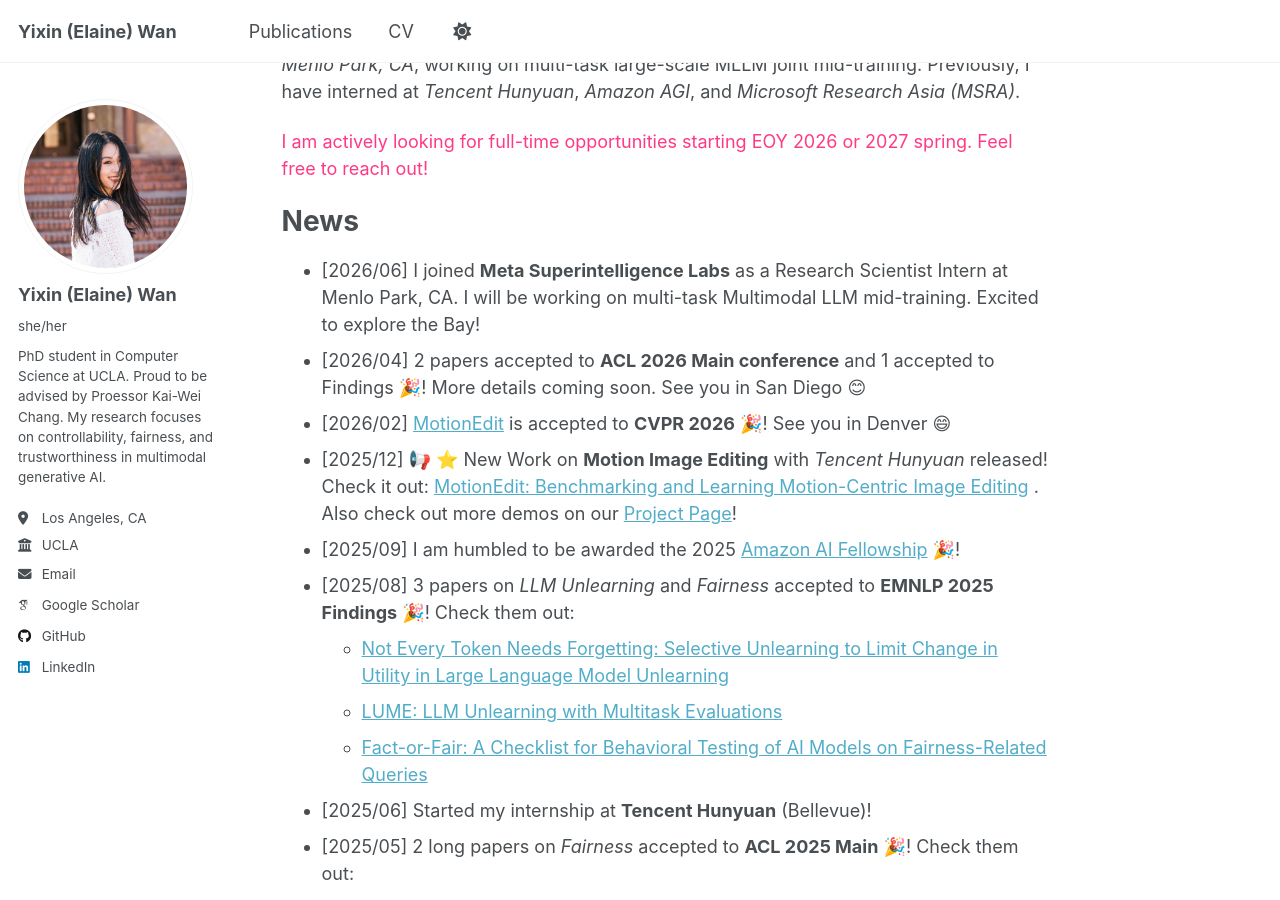
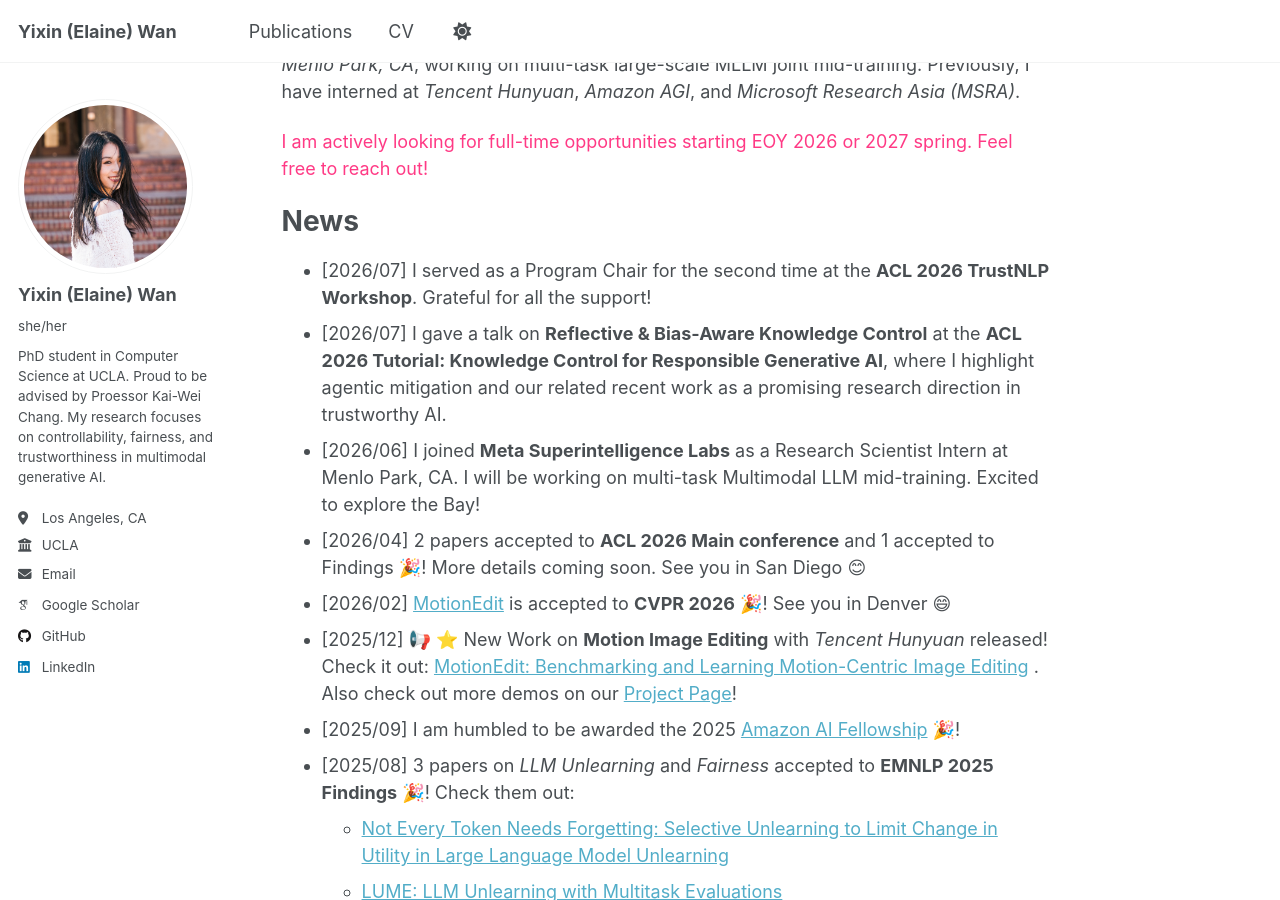
Before and after one commit to elainew728/elainew728.github.io, a Jekyll site: the page built from _pages/about.md, in a window 1280 px wide and 900 px high, scrolled down 330 px. Built offline with Jekyll 4.4.1, drawn with Linux system fonts in a browser that asks for light colours; some web fonts are replaced; a script that is not in the unit is left out.

Commit message:
Update news

```diff
--- a/_pages/about.md
+++ b/_pages/about.md
@@ -15,6 +15,8 @@ I have joined **Meta Superintelligence Labs** as a Research Scientist Intern in
 
 News
 ======
+* [2026/07] I served as a Program Chair for the second time at the **ACL 2026 TrustNLP Workshop**. Grateful for all the support!
+* [2026/07] I gave a talk on **Reflective & Bias-Aware Knowledge Control** at the **ACL 2026 Tutorial: Knowledge Control for Responsible Generative AI**, where I highlight agentic mitigation and our related recent work as a promising research direction in trustworthy AI.
 * [2026/06] I joined **Meta Superintelligence Labs** as a Research Scientist Intern at Menlo Park, CA. I will be working on multi-task Multimodal LLM mid-training. Excited to explore the Bay!
 * [2026/04] 2 papers accepted to **ACL 2026 Main conference** and 1 accepted to Findings 🎉! More details coming soon. See you in San Diego 😊
 * [2026/02] [MotionEdit](https://arxiv.org/abs/2512.10284) is accepted to **CVPR 2026** 🎉! See you in Denver 😄
```
